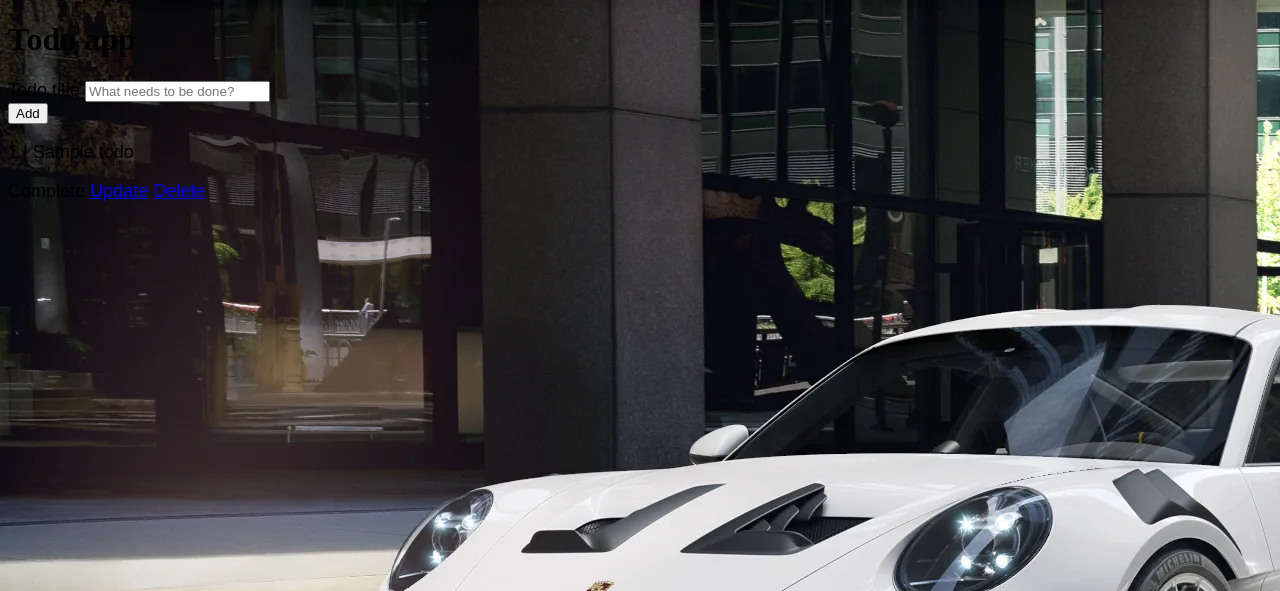
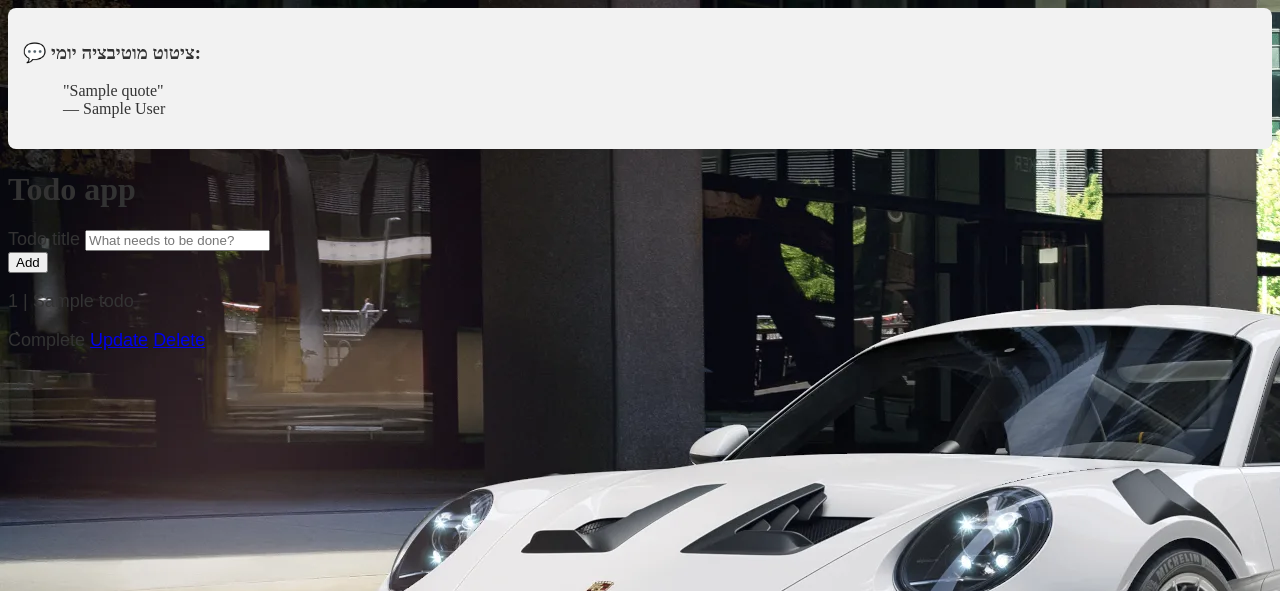
Before and after one commit to LielGuedj/flaskrepo, a Flask app: template templates/index.html in a window 1280 px wide. Shown: the top 591 px of the page. Run offline with Flask 3, Linux system fonts and the light colour scheme; tables that the repository leaves empty hold one stand-in row (values such as "Sample post"); the template is opened without the code that fills it: values that come from a table or form of the project are taken from there, most other values are stand-ins (such as "Sample title", 1, 10 or a date in 2020); some libraries are stand-ins or nearby versions.

Commit message:
first commit

```diff
--- a/docker-compose.yml
+++ b/Docker-compose.yml
@@ -26,6 +26,9 @@ services:
       DB_ROOT_PASSWORD: pass
       DB_PASSWORD: pass
       DB_USER: root
+      FLASK_ENV: development  # מפעיל את Flask במצב פיתוח (debug)
+    volumes:
+      - .:/app  # קישור בין הקבצים המקומיים שלך לקונטיינר
 
 volumes:
   db_data:
--- a/app.py
+++ b/app.py
@@ -1,14 +1,15 @@
+import requests
 from flask import Flask, render_template, request, redirect, url_for
 from flask_sqlalchemy import SQLAlchemy
 import os
 
-
 app = Flask(__name__)
 
+# הגדרת החיבור לבסיס נתונים
 app.config['SQLALCHEMY_DATABASE_URI'] = 'mysql+pymysql://{}:{}@{}/{}'.format(
     os.getenv('DB_USER', 'root'),
     os.getenv('DB_PASSWORD', 'pass'),
-    os.getenv('DB_HOST', 'flask_db'),  # <- שיניתי פה מ-flask_mysql ל-flask_db
+    os.getenv('DB_HOST', 'flask_db'),
     os.getenv('DB_NAME', 'flask')
 )
 app.config['SQLALCHEMY_TRACK_MODIFICATIONS'] = False
@@ -22,15 +23,55 @@ class Todo(db.Model):
     title = db.Column(db.String(100))
     complete = db.Column(db.Boolean)
 
+
 # יצירת טבלאות עם עליית השרת
 with app.app_context():
     db.create_all()
+
 
 # ראוטים
 @app.route('/', methods=["GET"])
 def index():
     t = Todo.query.all()
-    return render_template("index.html", list_todo=t)
+
+    # נסיון להתחבר ל-API ולהביא ציטוט
+    try:
+        response = requests.get('https://zenquotes.io/api/random')
+
+        # הדפסת התגובה הגולמית מה-API
+        print("API Response Status Code:", response.status_code)  # סטטוס קוד של התגובה
+        print("API Response Text:", response.text)  # התגובה הגולמית
+
+        # אם הסטטוס קוד הוא 200 (הצלחה), נמשיך לפענח את התגובה
+        if response.status_code == 200:
+            data = response.json()  # המרת התגובה לפורמט JSON
+
+            # הדפסת נתוני JSON שהתקבלו
+            print("Data received from API:", data)
+
+            # אם התגובה היא רשימה, ניגש לציטוט מתוך הנתונים
+            if isinstance(data, list) and len(data) > 0:
+                quote = data[0]['q']
+                author = data[0]['a']
+            else:
+                quote = "ציטוט לא זמין כרגע"
+                author = "המערכת"
+        else:
+            # אם הסטטוס קוד הוא לא 200, הציטוט לא יגיע
+            print(f"Failed to fetch quote, status code: {response.status_code}")
+            quote = "ציטוט לא זמין כרגע"
+            author = "המערכת"
+
+    except Exception as e:
+        # אם יש בעיה בעת ביצוע הבקשה ל-API
+        print(f"Error fetching quote: {e}")
+        quote = "ציטוט לא זמין כרגע"
+        author = "המערכת"
+
+    # שולחים את הציטוט והמחבר ל-HTML
+    print(f"Final Quote: {quote}, Author: {author}")  # הדפסת הציטוט לפני שמחזירים את התשובה
+    return render_template("index.html", list_todo=t, quote=quote, author=author)
+
 
 @app.route('/add', methods=["POST"])
 def add():
@@ -40,12 +81,14 @@ def add():
     db.session.commit()
     return redirect(url_for("index"))
 
+
 @app.route('/update/<int:todo_id>')
 def update(todo_id):
     todo = Todo.query.filter_by(id=todo_id).first()
     todo.complete = not todo.complete
     db.session.commit()
     return redirect(url_for("index"))
+
 
 @app.route('/delete/<int:todo_id>')
 def delete(todo_id):
@@ -54,6 +97,7 @@ def delete(todo_id):
     db.session.commit()
     return redirect(url_for("index"))
 
+
 # הרצת השרת
 if __name__ == "__main__":
     app.run(host=os.getenv('IP', '0.0.0.0'), debug=True)
--- a/requirments.txt
+++ b/requirements.txt
@@ -2,3 +2,4 @@ flask
 flask_sqlalchemy
 cryptography
 pymysql
+requests==2.25.1
--- a/templates/index.html
+++ b/templates/index.html
@@ -1,9 +1,23 @@
 {% extends 'base.html' %}
+
 {% block head %}
     <title>Todo app</title>
 {% endblock %}
 
 {% block body %}
+<!-- שינוי צבע טקסט על כל גוף הדף -->
+<div style="color: #333;">
+
+    <!-- בלוק מוטיבציה יומי -->
+    <div style="background-color:#f2f2f2;padding:15px;border-radius:8px;margin-bottom:20px;">
+        <h3>💬 ציטוט מוטיבציה יומי:</h3>
+        <blockquote>
+            "{{ quote }}" <br>
+            <footer>— {{ author }}</footer>
+        </blockquote>
+    </div>
+
+    <!-- כותרת ואזור המשימות -->
     <h1>Todo app</h1>
     <div class="box">
         <form action="/add" method="post">
@@ -12,6 +26,7 @@
             <button type="submit">Add</button>
         </form>
 
+        <!-- הצגת רשימת המשימות -->
         {% for todo in list_todo %}
             <p>{{ todo.id }} | {{ todo.title }}</p>
             {% if todo.complete %}
@@ -23,4 +38,5 @@
             <a href="/delete/{{ todo.id }}">Delete</a>
         {% endfor %}
     </div>
+</div>
 {% endblock %}
```
Also changed, not shown: 2 other files. Lines whose indentation alone changed are shown as unchanged.
